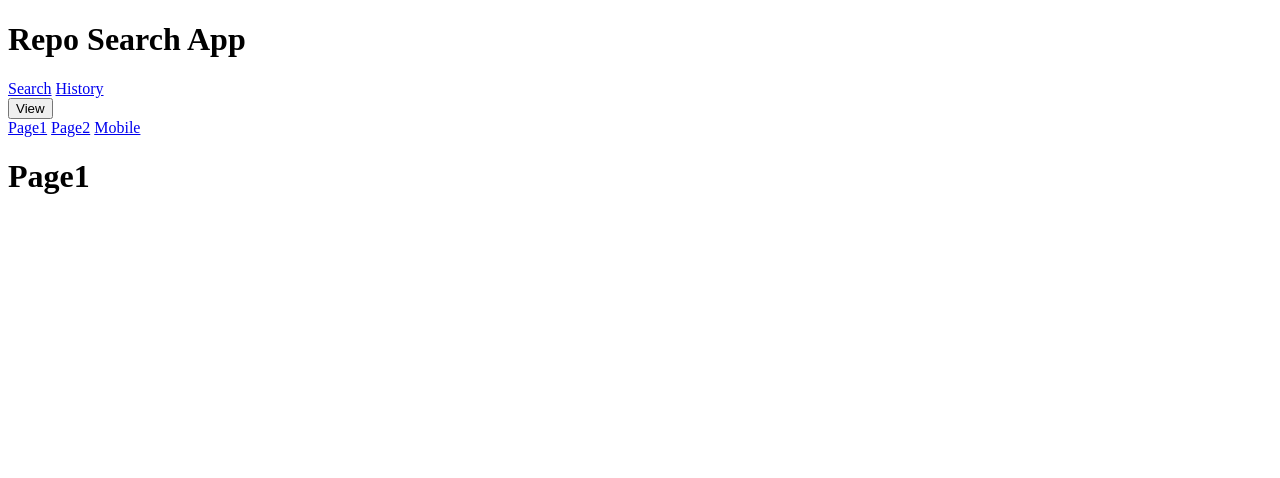
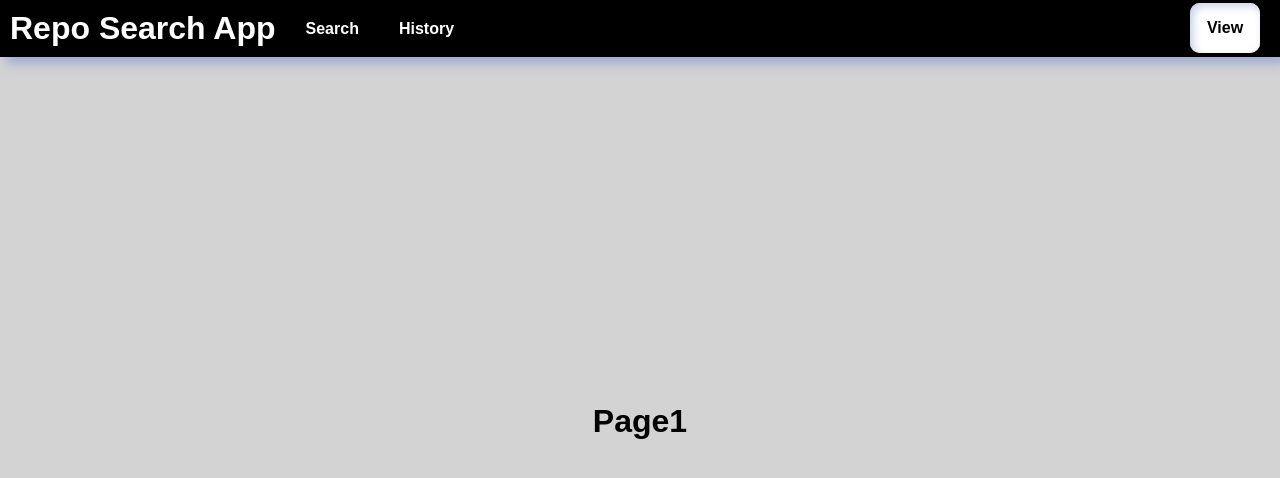
Before and after one commit to oszkocsilk/repo-search-app, a plain HTML site: page page1.html in a window 1280 px wide. Drawn offline with Linux system fonts and the light colour scheme.

Commit message:
Update page1.html

```diff
--- a/page1.html
+++ b/page1.html
@@ -5,7 +5,7 @@
     <meta http-equiv="X-UA-Compatible" content="IE=edge">
     <meta name="viewport" content="width=device-width, initial-scale=1.0">
     <title>Page1</title>
-    <link rel="stylesheet" href="styles.css">
+    <link rel="stylesheet" href="standard_style.css">
     <script src="viewDropdown.js"></script>
 
 </head>
```
